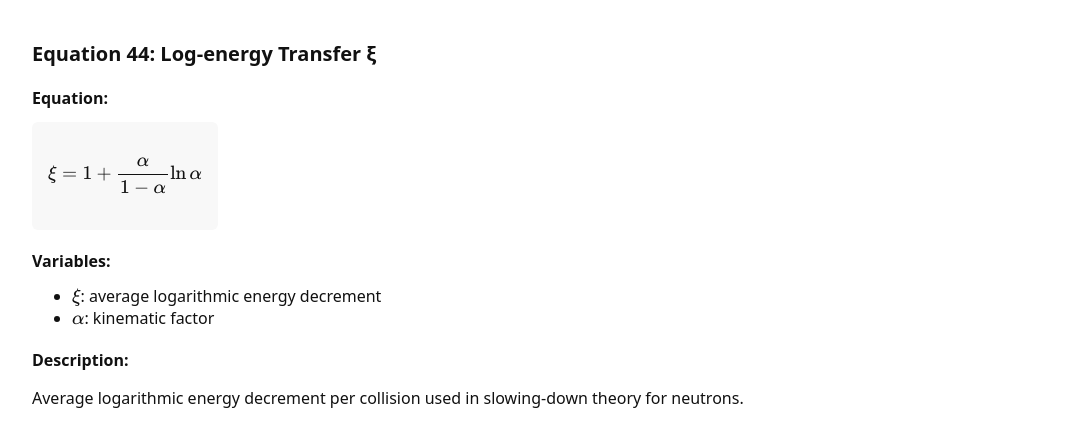
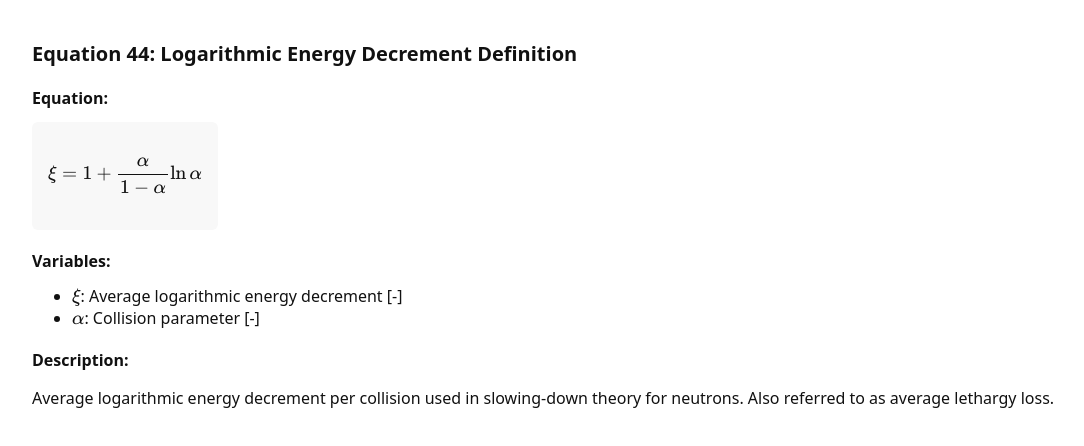
Before and after one commit to dpert1/iRDC, a plain HTML site: page equations/reactor-physics/eq44_log-energy_transfer.html in a window 1280 px wide. Shown: the whole page, without its empty margins (8-1092 px from the left). Drawn offline with nearby package versions, Linux system fonts and the light colour scheme.

Commit message:
Update eq44_log-energy_transfer.html

```diff
--- a/equations/reactor-physics/eq44_log-energy_transfer.html
+++ b/equations/reactor-physics/eq44_log-energy_transfer.html
@@ -17,15 +17,15 @@
   </style>
 </head>
 <body>
-  <h1>Equation 44: Log-energy Transfer ξ</h1>
+  <h1>Equation 44: Logarithmic Energy Decrement Definition</h1>
   <h2>Equation:</h2>
   <div class="equation">\[\xi = 1 + \frac{\alpha}{1-\alpha}\ln\alpha\]</div>
   <h2>Variables:</h2>
   <ul>
-    <li>\(\xi\): average logarithmic energy decrement</li>
-    <li>\(\alpha\): kinematic factor</li>
+    <li>\(\xi\): Average logarithmic energy decrement [-]</li>
+    <li>\(\alpha\): Collision parameter [-]</li>
   </ul>
   <h2>Description:</h2>
-  <p>Average logarithmic energy decrement per collision used in slowing-down theory for neutrons.</p>
+  <p>Average logarithmic energy decrement per collision used in slowing-down theory for neutrons. Also referred to as average lethargy loss.</p>
 </body>
 </html>
```
